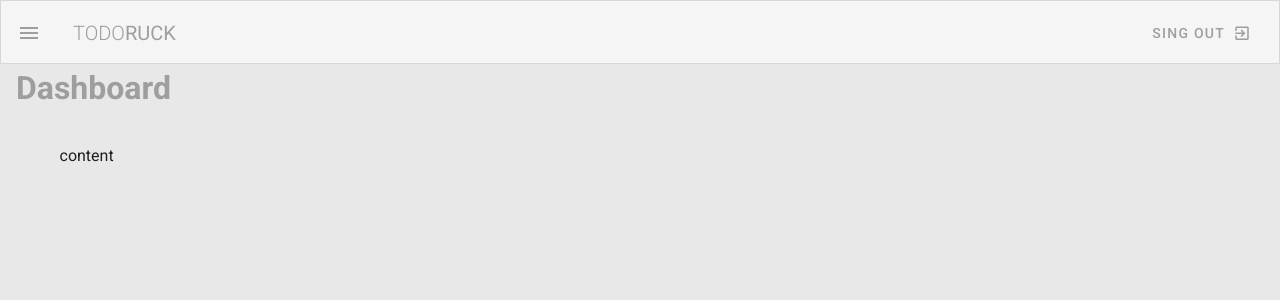
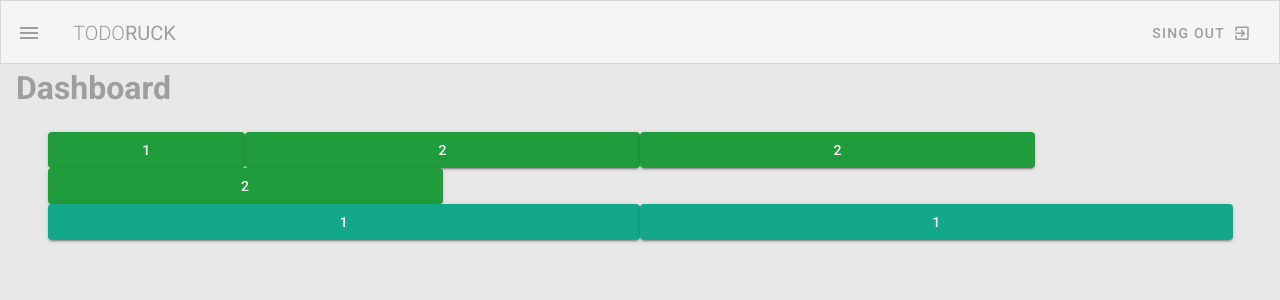
Before and after one commit to ruckrussell/todoruck, a Vue app: page / in a window 1280 px wide. Shown: the top 300 px of the page. Built offline with nearby package versions, Linux system fonts and the light colour scheme.

Commit message:
Grid en v-flex y v-layout (pt 1)

```diff
--- a/src/views/Dashboard.vue
+++ b/src/views/Dashboard.vue
@@ -3,7 +3,32 @@
   <h1 class="subheading grey--text">Dashboard</h1>
 
   <v-container class="my-5">
-    content
+
+    <v-layout wrap row>
+      <v-flex xs12 md2>
+        <v-btn outline block class="primary">1</v-btn>
+      </v-flex>
+      <v-flex xs4 md4>
+        <v-btn outline block class="primary">2</v-btn>
+      </v-flex>
+      <v-flex xs4 md4>
+        <v-btn outline block class="primary">2</v-btn>
+      </v-flex>
+      <v-flex xs4 md4>
+        <v-btn outline block class="primary">2</v-btn>
+      </v-flex>
+
+    </v-layout>
+
+    <v-layout row wrap justify-space-around>
+      <v-flex xs4 md6>
+        <v-btn outline block class="success">1</v-btn>
+      </v-flex>
+      <v-flex xs4 md6>
+        <v-btn outline block class="success">1</v-btn>
+      </v-flex>
+    </v-layout>
+
   </v-container>
 
 </div>
```
